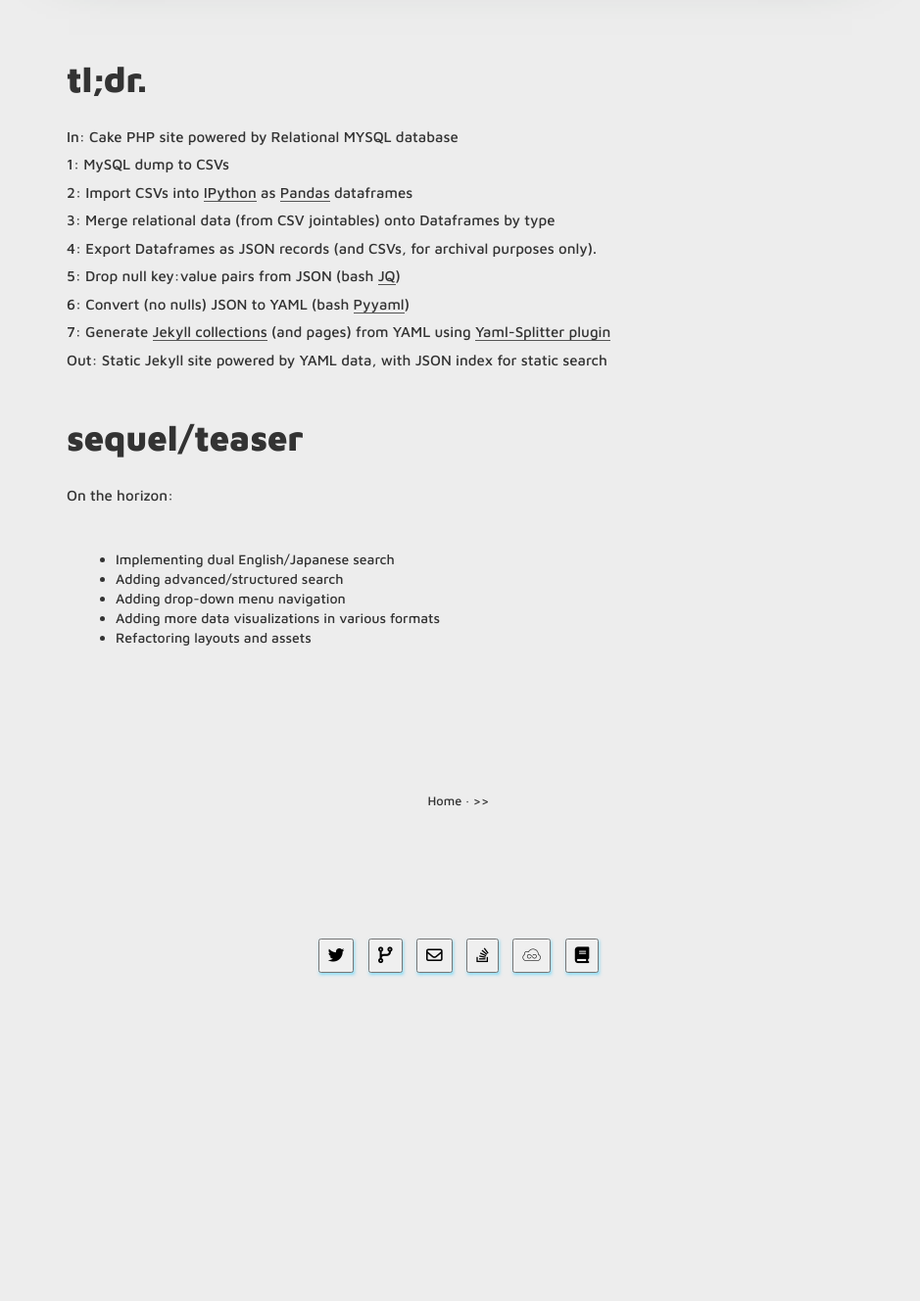
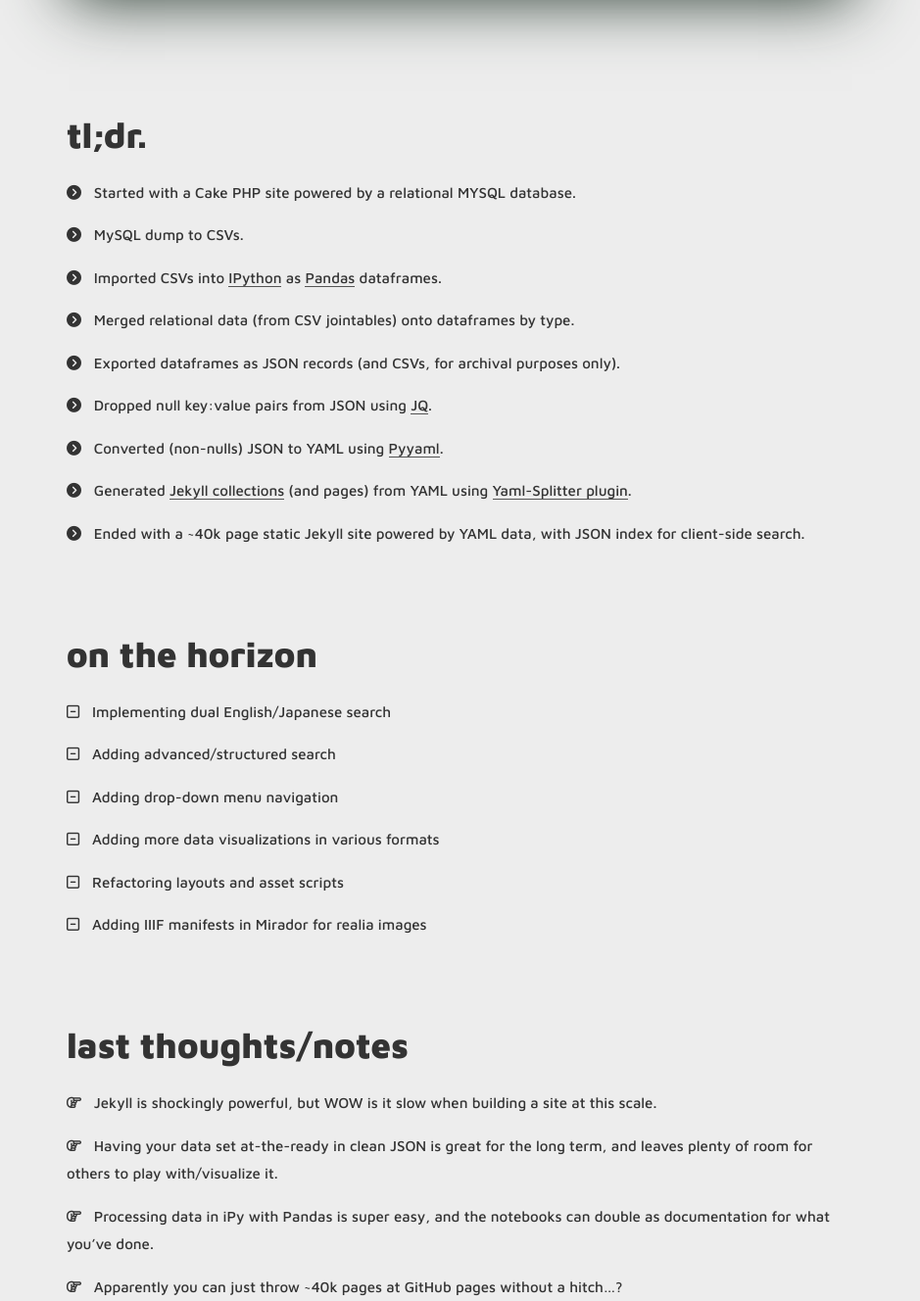
Before and after one commit to mnyrop/marii.info, a Jekyll site: the page built from _posts/2017-07-14-the-summer-of-puppets-4.md, in a window 1280 px wide and 1400 px high, scrolled down 2776 px, cut to the strip 72-1400 px from the top of the window. Shown: the whole strip at 98% size, without its empty margins (172-1111 px from the left). Built offline with Jekyll 4.4.1, drawn with Linux system fonts in a browser that asks for light colours; nearby versions of some CDN libraries; comment, search, counter and statistics services are not loaded; before the commit the page ends 3936 px from its top, so only the background shows below that; some of the changed text lies outside the part shown.

Commit message:
finish brku posts

```diff
--- a/_posts/2017-07-14-the-summer-of-puppets-4.md
+++ b/_posts/2017-07-14-the-summer-of-puppets-4.md
@@ -31,9 +31,9 @@ The finished demo has directories of
 [realia images](https://mnyrop.github.io/bunraku-demo/realia),
 with individual layouts displaying and linking object data together.
 
-It is navigable through the above directory listings, through several dynamic search boxes running client-side [Lunrjs](https://lunrjs.com/), and via clickable [D3js](https://d3js.org/) data visualizations.
+It is navigable through the above directory listings, through several dynamic search boxes running client-side [Lunrjs](https://lunrjs.com/), and via clickable [D3js](https://d3js.org/) data visualizations. It handles relative/massive image sets by implementing lazy load in a jQuery carousel.
 
-It handles relative/massive image sets by implementing lazy load in a jQuery carousel.
+To learn more about implementing D3 visualizations in Jekyll, you can check out [this post](http://localhost:4000/notes/autogenerate-json-for-d3-from-jekyll-collection-data). And a post on building multi-language Lunr indexes in Jekyll should be coming soon!
 
 <br/>
 <iframe width="100%" height="700" src="//jsfiddle.net/marii_/zkdzy0qq/2/embedded/result,js/" allowfullscreen="allowfullscreen" frameborder="0" style="box-shadow: 2px 2px 4pc #23352a;"></iframe>
@@ -41,17 +41,71 @@ It handles relative/massive image sets by implementing lazy load in a jQuery car
 
 # tl;dr.
 
+<i class="fa fa-chevron-circle-right" aria-hidden="true"></i>&nbsp;&nbsp;
+Started with a Cake PHP site powered by a relational MYSQL database.
 
-In: Cake PHP site powered by Relational MYSQL database<br/>1: MySQL dump to CSVs<br/>2: Import CSVs into [IPython](https://ipython.org/) as [Pandas](http://pandas.pydata.org/) dataframes<br/>3: Merge relational data (from CSV jointables) onto Dataframes by type<br/>4: Export Dataframes as JSON records (and CSVs, for archival purposes only).<br/>5: Drop null key:value pairs from JSON (bash [JQ](https://stedolan.github.io/jq/))<br/>6: Convert (no nulls) JSON to YAML (bash [Pyyaml](http://pyyaml.org/))<br/>7: Generate [Jekyll collections](https://jekyllrb.com/docs/collections/) (and pages) from YAML using [Yaml-Splitter plugin](https://github.com/mnyrop/yaml-splitter)<br/>Out: Static Jekyll site powered by YAML data, with JSON index for static search
+<i class="fa fa-chevron-circle-right" aria-hidden="true"></i>&nbsp;&nbsp;
+MySQL dump to CSVs.
 
-# sequel/teaser
+<i class="fa fa-chevron-circle-right" aria-hidden="true"></i>&nbsp;&nbsp;
+Imported CSVs into [IPython](https://ipython.org/) as [Pandas](http://pandas.pydata.org/) dataframes.
 
-On the horizon:
+<i class="fa fa-chevron-circle-right" aria-hidden="true"></i>&nbsp;&nbsp;
+Merged relational data (from CSV jointables) onto dataframes by type.
 
-- Implementing dual English/Japanese search
-- Adding advanced/structured search
-- Adding drop-down menu navigation
-- Adding more data visualizations in various formats
-- Refactoring layouts and assets
+<i class="fa fa-chevron-circle-right" aria-hidden="true"></i>&nbsp;&nbsp;
+Exported dataframes as JSON records (and CSVs, for archival purposes only).
+
+<i class="fa fa-chevron-circle-right" aria-hidden="true"></i>&nbsp;&nbsp;
+Dropped null key:value pairs from JSON using [JQ](https://stedolan.github.io/jq/).
+
+<i class="fa fa-chevron-circle-right" aria-hidden="true"></i>&nbsp;&nbsp;
+Converted (non-nulls) JSON to YAML using [Pyyaml](http://pyyaml.org/).
+
+<i class="fa fa-chevron-circle-right" aria-hidden="true"></i>&nbsp;&nbsp;
+Generated [Jekyll collections](https://jekyllrb.com/docs/collections/) (and pages) from YAML using [Yaml-Splitter plugin](https://github.com/mnyrop/yaml-splitter).
+
+<i class="fa fa-chevron-circle-right" aria-hidden="true"></i>&nbsp;&nbsp;
+Ended with a ~40k page static Jekyll site powered by YAML data, with JSON index for client-side search.
+
+<br/>
+
+# On the horizon
+
+<i class="fa fa-minus-square-o" aria-hidden="true"></i>&nbsp;&nbsp;
+Implementing dual English/Japanese search
+
+<i class="fa fa-minus-square-o" aria-hidden="true"></i>&nbsp;&nbsp;
+Adding advanced/structured search
+
+<i class="fa fa-minus-square-o" aria-hidden="true"></i>&nbsp;&nbsp;
+Adding drop-down menu navigation
+
+<i class="fa fa-minus-square-o" aria-hidden="true"></i>&nbsp;&nbsp;
+Adding more data visualizations in various formats
+
+<i class="fa fa-minus-square-o" aria-hidden="true"></i>&nbsp;&nbsp;
+Refactoring layouts and asset scripts
+
+<i class="fa fa-minus-square-o" aria-hidden="true"></i>&nbsp;&nbsp;
+Adding IIIF manifests in Mirador for realia images
+
+<br/>
+
+# last thoughts/notes
+
+<i class="fa fa-hand-o-right" aria-hidden="true"></i>&nbsp;&nbsp;
+Jekyll is shockingly powerful, but WOW is it slow when building a site at this scale.
+
+
+<i class="fa fa-hand-o-right" aria-hidden="true"></i>&nbsp;&nbsp;
+Having your data set at-the-ready in clean JSON is great for the long term, and leaves plenty of room for others to play with/visualize it.
+
+<i class="fa fa-hand-o-right" aria-hidden="true"></i>&nbsp;&nbsp;
+Processing data in iPy with Pandas is super easy, and the notebooks can double as documentation for what you've done.
+
+<i class="fa fa-hand-o-right" aria-hidden="true"></i>&nbsp;&nbsp;
+Apparently you can just throw ~40k pages at GitHub pages without a hitch...?
+
 
 <br/><br/>
```
Also changed, not shown: other parts of _posts/2017-07-14-the-summer-of-puppets-4.md (+1 -1 lines), _posts/2017-07-11-the-summer-of-puppets.md (+1 -1 lines), _posts/2017-07-12-the-summer-of-puppets-2.md (+46 -9 lines), _posts/2017-07-13-the-summer-of-puppets-3.md (+14 -6 lines).
